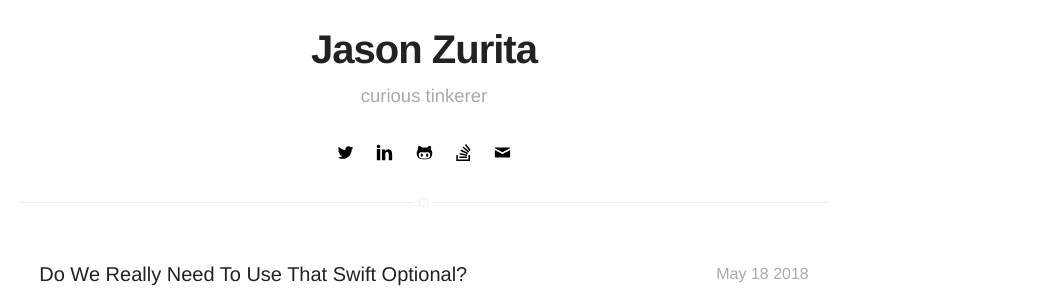
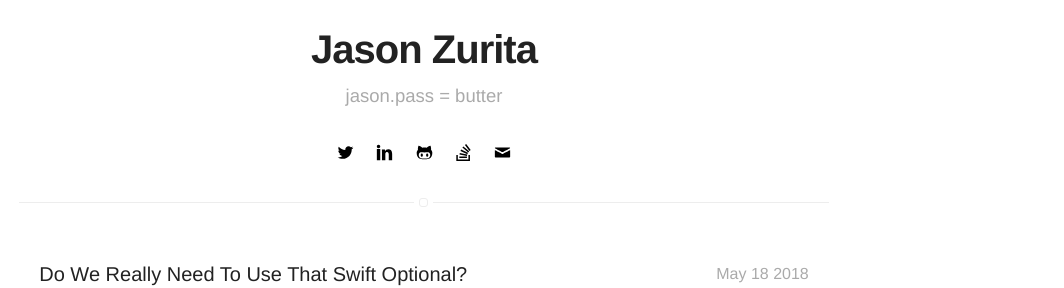
Before and after one commit to jasonzurita/jasonzurita.github.io, a Jekyll site: the page built from blog/index.html, in a window 1280 px wide. Shown: the part 253-541 px from the top of the page, without its empty margins (216-1280 px from the left). Built offline with Jekyll 4.4.1, drawn with Linux system fonts in a browser that asks for light colours.

Commit message:
Update bio, again...

```diff
--- a/_config.yml
+++ b/_config.yml
@@ -1,6 +1,6 @@
 # main text of home
 name: Jason Zurita
-bio: 'curious tinkerer'
+bio: 'jason.pass = butter'
 
 # twitter summary info
 description: A blog about technology & related stuff
@@ -55,7 +55,7 @@ email: jasonzurita@me.com
 authors:
     jasonzurita:
         name: Jason Zurita
-        bio: 'curious tinkerer'
+        bio: 'jason.pass = butter'
         external-image: false
         picture: assets/images/profile2.jpg
         twitter: jasonalexzurita
```
